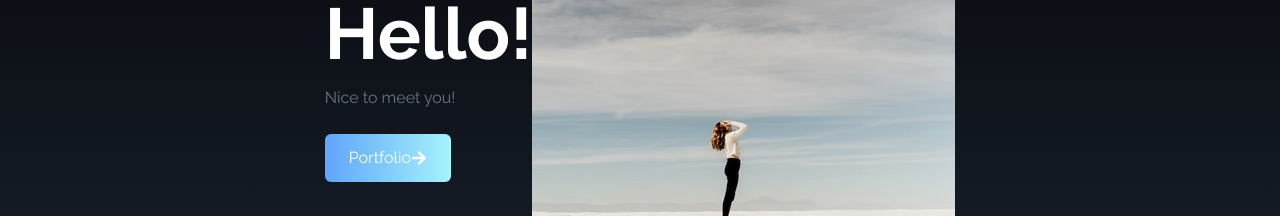
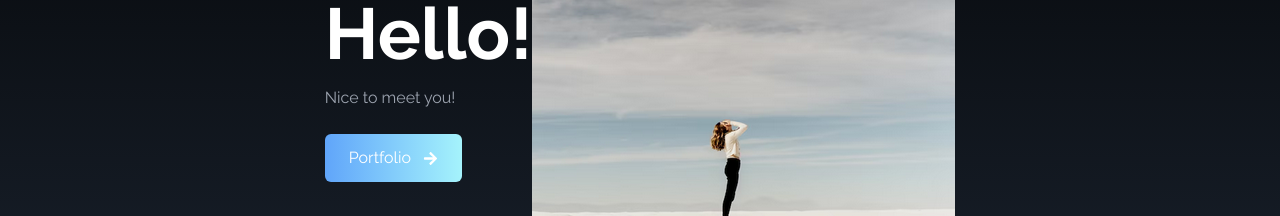
Before and after one commit to martinsliz/LM-Portfolio, a React (Create React App) app: page / in a window 1280 px wide. Shown: the part 306-522 px from the top of the page. Built offline with nearby package versions, Linux system fonts and the light colour scheme.

Commit message:
created component Socials to direct to external links

```diff
--- a/src/components/Home.jsx
+++ b/src/components/Home.jsx
@@ -11,12 +11,12 @@ const Home = () => {
       <div className="max-w-screen-lg mx-auto flex flex-col items-center justify-center h-full px-4 text-gray-50 md:flex-row ">
         <div className="flex flex-col justify-center h-full">
           <h2 className="text-4xl sm:text-7xl font-bold text-white">Hello!</h2>
-          <p className="text-gray-500 py-4 max-w-md">Nice to meet you!</p>
+          <p className="text-gray-400 py-4 max-w-md">Nice to meet you!</p>
           <div>
-            <button className="text-white w-fit px-6 py-3 my-2 flex items-center rounded-md bg-gradient-to-l from-cyan-200 to-blue-400 ">
+            <button className="group text-white w-fit px-6 py-3 my-2 flex items-center rounded-md bg-gradient-to-l from-cyan-200 to-blue-400 cursor-pointer">
               Portfolio
-              <span>
-                <FaArrowRight />
+              <span className="group-hover:rotate-90 duration-300">
+                <FaArrowRight size={15} className="ml-3" />
               </span>
             </button>
           </div>
--- /dev/null
+++ b/src/components/Socials.jsx
@@ -0,0 +1,7 @@
+import React from 'react'
+
+const Socials = () => {
+  return <div>Socials</div>
+}
+
+export default Socials
```
